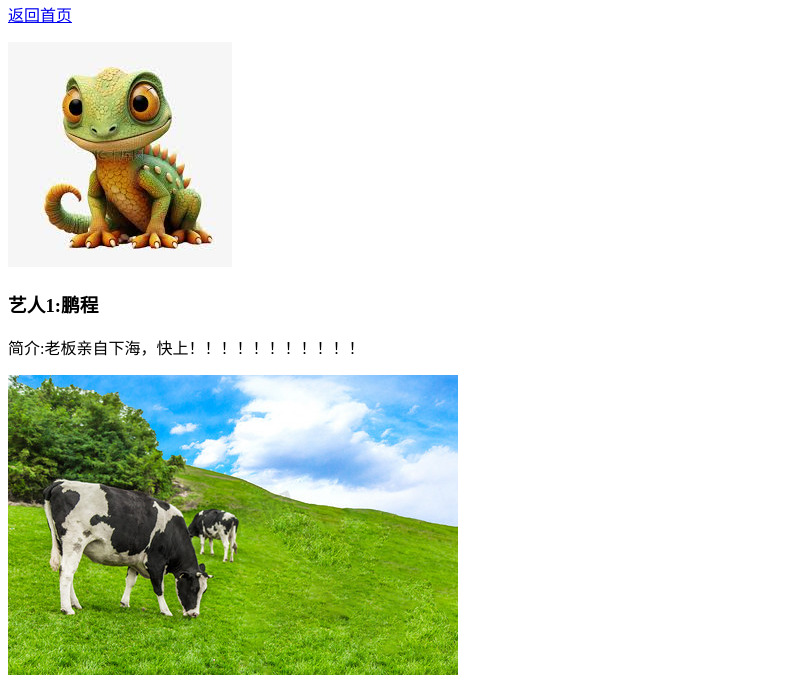
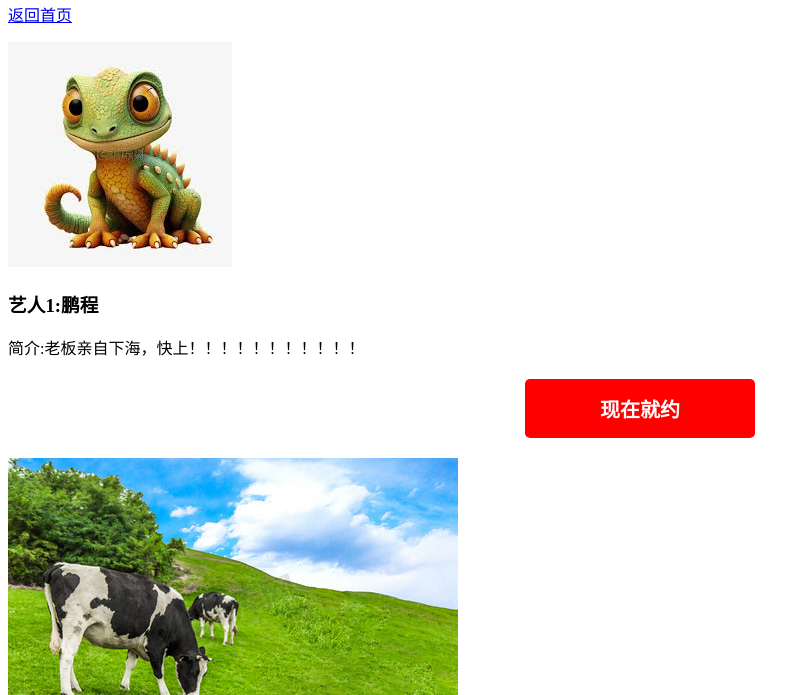
Before and after one commit to hgs6668/pcyp, a plain HTML site: page artists.html in a window 1280 px wide. Shown: the part 87-782 px from the top of the page, without its empty margins (0-810 px from the left). Drawn offline with Linux system fonts and the light colour scheme.

Commit message:
Update artists.html

```diff
--- a/artists.html
+++ b/artists.html
@@ -5,20 +5,36 @@
     <meta name="viewport" content="width=device-width, initial-scale=1.0">
     <title>旗下艺人 - 鹏程的约会网站</title>
     <style>
-        /* ... (之前的艺人卡片样式) ... */
+        /* ... (之前的样式) ... */
         .artist-card {
             /* ... */
         }
         .artist-card img {
             /* ... */
         }
+        .book-now-button {
+            display: block;
+            width: 200px;
+            margin: 20px auto;
+            padding: 15px;
+            background-color: #f00; /* 红色背景 */
+            color: #fff; /* 白色文字 */
+            font-size: 20px;
+            font-weight: bold;
+            text-align: center;
+            border-radius: 5px;
+            text-decoration: none; /* 去除下划线 */
+        }
+        .book-now-button:hover {
+            background-color: #c00; /* 暗红色悬停效果 */
+        }
     </style>
 </head>
 <body>
     <header>
-        <!-- 可以复制主页的 header，或者创建一个简单的标题 -->
         <h1>旗下艺人</h1>
-        <p><a href="index.html">返回首页</a></p> </header>
+        <p><a href="index.html">返回首页</a></p>
+    </header>
 
     <main>
         <section>
@@ -27,28 +43,29 @@
                 <div>
                     <h3>艺人1:鹏程</h3>
                     <p>简介:老板亲自下海，快上！！！！！！！！！！！</p>
-                </div>
+                    <a href="#" class="book-now-button">现在就约</a> </div>
             </div>
             <div class="artist-card">
                 <img src="shiniu.jpg" alt="艺人2照片">
                 <div>
                     <h3>艺人2:石牛</h3>
                     <p><a href="https://shiniu.xsyszl.us.kg/">>>>>>>>>>>简介:极品男模,详情点这里<<<<<<<<<</a></p>
+                  <a href="#" class="book-now-button">现在就约</a> </div>
            </div>
             <div class="artist-card">
                 <img src="mk.jpg" alt="鹏程">
                 <div>
                     <h3>艺人3:麦克</h3>
                     <p>简介:极品男神,四中第一帅！！！！！！！！！！！</p>
+                    <a href="#" class="book-now-button">现在就约</a> </div>
              </div>
             <div class="artist-card">
                 <img src="jjh.jpg" alt="鹏程">
                 <div>
                     <h3>艺人4:鸡鸡虎</h3>
                     <p>简介:野生东北虎,和上一位艺人有不清不楚的关系！！！！！！！！！！！</p>
+                    <a href="#" class="book-now-button">现在就约</a> </div>
             </div>
-            </div>
-            <!-- 添加更多艺人卡片 -->
              </section>
     </main>
 
```
Lines whose indentation alone changed are shown as unchanged.
